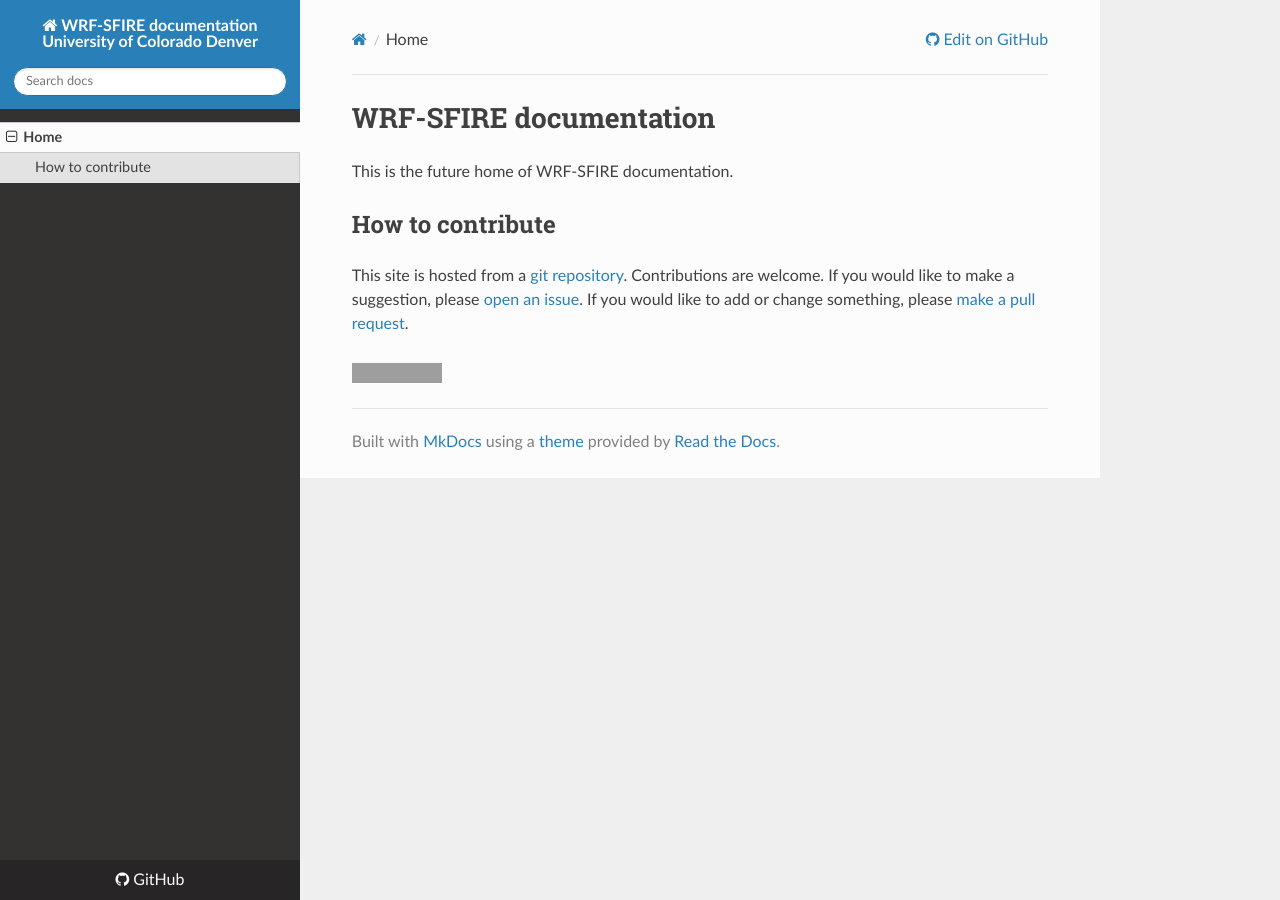
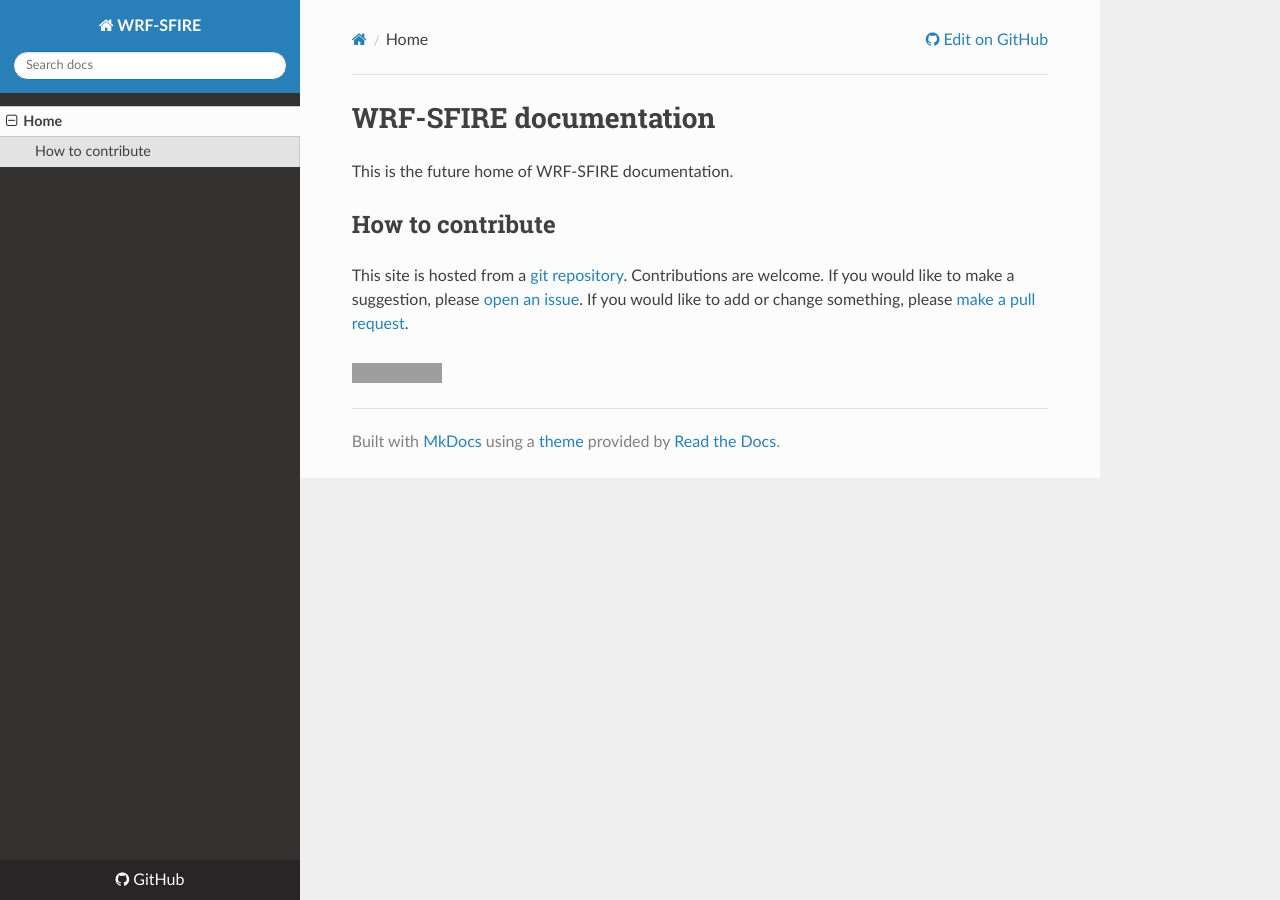
Before and after one commit to openwfm/wrf-sfire-docs, an MkDocs documentation site: the page built from docs/index.md, in a window 1280 px wide. Built offline with MkDocs 1.6.1, drawn with Linux system fonts in a browser that asks for light colours; nearby versions of some CDN libraries; grey boxes are pictures that could not be loaded.

Commit message:
site_name

```diff
--- a/mkdocs.yml
+++ b/mkdocs.yml
@@ -1,5 +1,4 @@
-site_name: WRF-SFIRE documentation
- University of Colorado Denver
+site_name: WRF-SFIRE
 site_url: https://wrf-sfire.readthedocs.io/en/latest/
 repo_url: https://github.com/openwfm/wrf-sfire-docs
 edit_uri: edit/main/docs/
```
